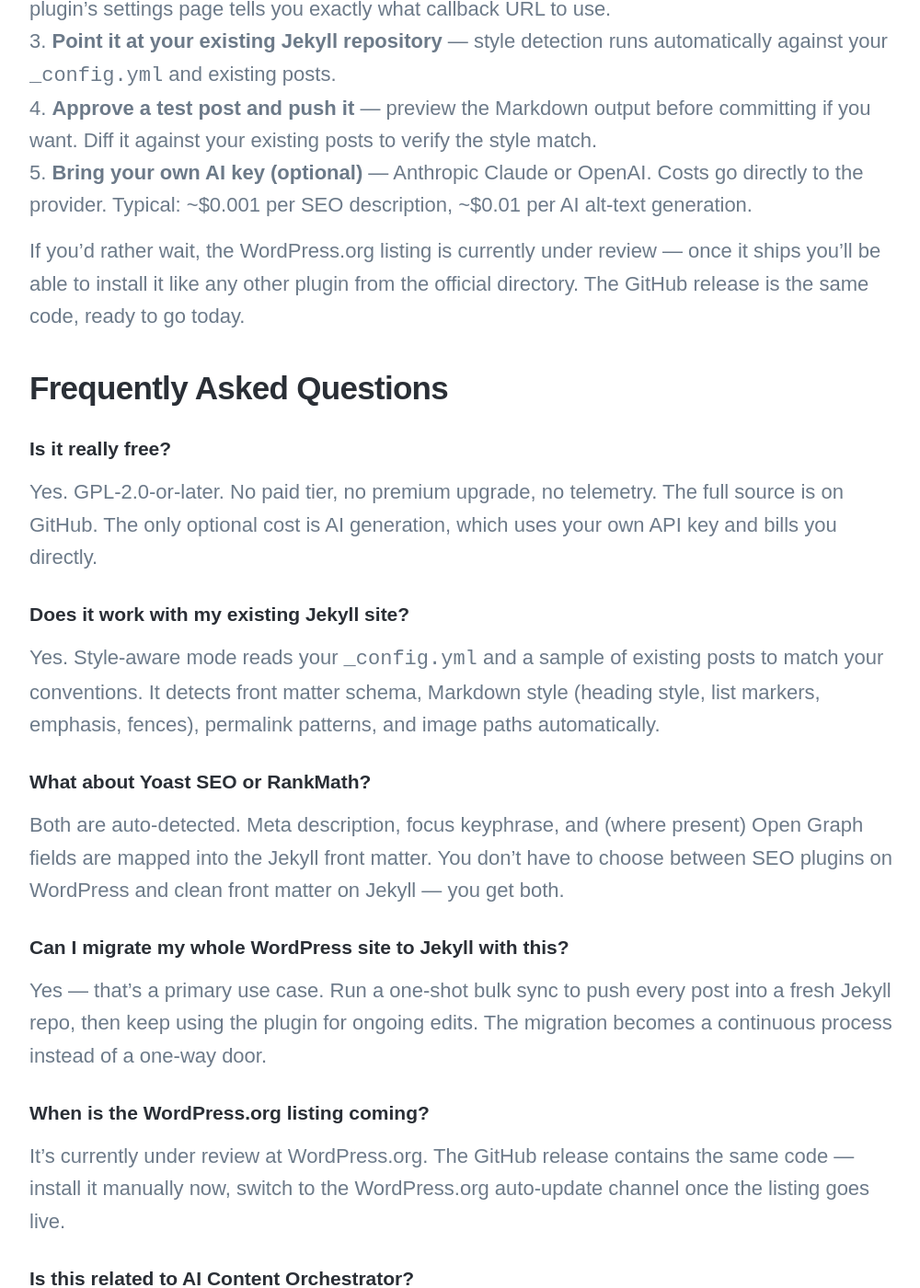
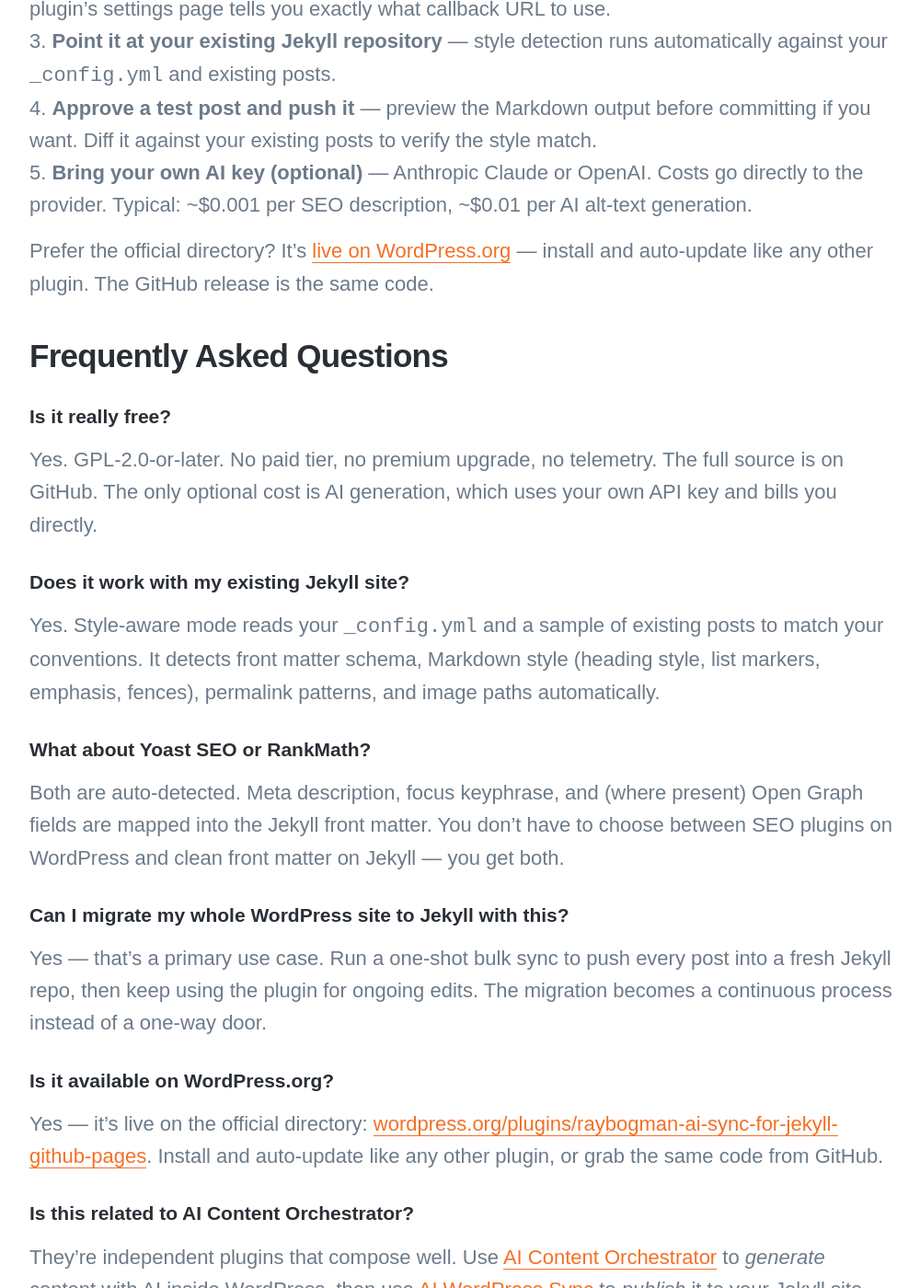
Before and after one commit to raybogman/raybogman.github.io, a Jekyll site: the page built from _posts/2026-06-01-ai-wordpress-sync-for-jekyll-github-pages.md, in a window 1280 px wide and 1400 px high, scrolled down 5372 px. Shown: the whole window at 92% size, without its empty margins (138-1138 px from the left). Built offline with Jekyll 4.4.1, drawn with Linux system fonts in a browser that asks for light colours; nearby versions of some CDN libraries; some web fonts are replaced; some of the changed text lies outside the part shown.

Commit message:
AI WordPress Sync is now live on WordPress.org — update everywhere
Plugin published at wordpress.org/plugins/raybogman-ai-sync-for-jekyll-github-pages
(v1.0.7). Update all 'coming soon / under review' references to live + add the
official URL:
- Product page: wp.org install button as primary CTA, evergreen note
- Blog post: all 'under review' claims -> live, reframed the wp.org FAQ, swapped
  GitHub-only CTAs to lead with wp.org
- JSON-LD: offer url -> wp.org listing, version 1.0.2 -> 1.0.7
- products.yml card tagline + llms.txt: add a dedicated product entry (v1.0.7)

Co-Authored-By: Claude Opus 4.8 (1M context) <noreply@anthropic.com>

```diff
--- a/_data/products.yml
+++ b/_data/products.yml
@@ -11,6 +11,6 @@
 - name: AI WordPress Sync for Jekyll & GitHub Pages
   url: /products/ai-wordpress-jekyll-sync/
   image: /assets/images/ai-wordpress-sync-for-jekyll-github-pages.png
-  tagline: Edit in WordPress, publish to Jekyll on GitHub Pages in one click — with optional AI for SEO and alt text.
+  tagline: Edit in WordPress, publish to Jekyll on GitHub Pages in one click. Free on WordPress.org, with optional AI for SEO and alt text.
   cta: Explore the plugin
   tags: [WordPress, Jekyll, GitHub Pages, AI, Open Source, Plugin]
--- a/_includes/json-ld-product-ai-wordpress-jekyll-sync.html
+++ b/_includes/json-ld-product-ai-wordpress-jekyll-sync.html
@@ -36,7 +36,7 @@
   "offers": {
     "@type": "Offer",
     "name": "Free (GPL)",
-    "url": "https://github.com/raybogman/raybogman-ai-sync-for-jekyll",
+    "url": "https://wordpress.org/plugins/raybogman-ai-sync-for-jekyll-github-pages/",
     "availability": "https://schema.org/InStock",
     "price": "0",
     "priceCurrency": "USD"
--- a/_posts/2026-06-01-ai-wordpress-sync-for-jekyll-github-pages.md
+++ b/_posts/2026-06-01-ai-wordpress-sync-for-jekyll-github-pages.md
@@ -1,7 +1,7 @@
 ---
 title: "AI WordPress Sync for Jekyll & GitHub Pages: Edit in WordPress, Publish to GitHub"
 date: "2026-06-01 09:00:00 +0000"
-description: "I built and released a free, open-source WordPress plugin that publishes posts to Jekyll on GitHub Pages — with optional AI for SEO descriptions and image alt text. Download from GitHub today."
+description: "I built and released a free, open-source WordPress plugin that publishes posts to Jekyll on GitHub Pages — with optional AI for SEO descriptions and image alt text. Now free on WordPress.org."
 featured_image: "/assets/images/ai-wordpress-sync-for-jekyll-github-pages.png"
 tags: [AI, WordPress, Jekyll, GitHub Pages, Open Source, Plugin]
 ---
@@ -10,7 +10,7 @@ tags: [AI, WordPress, Jekyll, GitHub Pages, Open Source, Plugin]
 
 After months of running this exact site (the one you're reading right now) on a hybrid setup — WordPress for writing, Jekyll on GitHub Pages for hosting — I built the missing piece and released it as free, open-source software.
 
-It's called **[AI WordPress Sync for Jekyll & GitHub Pages](/products/ai-wordpress-jekyll-sync/)**, and it's [available on GitHub today](https://github.com/raybogman/raybogman-ai-sync-for-jekyll). The WordPress.org listing is currently under review — once it ships, you'll be able to install it like any other plugin from the official directory.
+It's called **[AI WordPress Sync for Jekyll & GitHub Pages](/products/ai-wordpress-jekyll-sync/)**, and it's [live on WordPress.org](https://wordpress.org/plugins/raybogman-ai-sync-for-jekyll-github-pages/) today — install it like any other plugin from the official directory, or grab the source [on GitHub](https://github.com/raybogman/raybogman-ai-sync-for-jekyll).
 
 
 ## The Conventional Wisdom
@@ -85,13 +85,13 @@ Concrete use cases I'm already seeing:
 
 Here are my direct, actionable recommendations:
 
-1. **Download the plugin from GitHub today** — it's GPL-2.0-or-later, open source, and free forever. [github.com/raybogman/raybogman-ai-sync-for-jekyll](https://github.com/raybogman/raybogman-ai-sync-for-jekyll)
+1. **Install the plugin from WordPress.org today** — it's GPL-2.0-or-later, open source, and free forever. [wordpress.org/plugins/raybogman-ai-sync-for-jekyll-github-pages](https://wordpress.org/plugins/raybogman-ai-sync-for-jekyll-github-pages/) (or [grab the source on GitHub](https://github.com/raybogman/raybogman-ai-sync-for-jekyll))
 2. **Create a GitHub OAuth App** on your own GitHub account (free, takes two minutes). The plugin's settings page tells you exactly what callback URL to use.
 3. **Point it at your existing Jekyll repository** — style detection runs automatically against your `_config.yml` and existing posts.
 4. **Approve a test post and push it** — preview the Markdown output before committing if you want. Diff it against your existing posts to verify the style match.
 5. **Bring your own AI key (optional)** — Anthropic Claude or OpenAI. Costs go directly to the provider. Typical: ~$0.001 per SEO description, ~$0.01 per AI alt-text generation.
 
-If you'd rather wait, the WordPress.org listing is currently under review — once it ships you'll be able to install it like any other plugin from the official directory. The GitHub release is the same code, ready to go today.
+Prefer the official directory? It's [live on WordPress.org](https://wordpress.org/plugins/raybogman-ai-sync-for-jekyll-github-pages/) — install and auto-update like any other plugin. The GitHub release is the same code.
 
 
 ## Frequently Asked Questions
@@ -113,8 +113,8 @@ Both are auto-detected. Meta description, focus keyphrase, and (where present) O
 Yes — that's a primary use case. Run a one-shot bulk sync to push every post into a fresh Jekyll repo, then keep using the plugin for ongoing edits. The migration becomes a continuous process instead of a one-way door.
 
 
-### When is the WordPress.org listing coming?
-It's currently under review at WordPress.org. The GitHub release contains the same code — install it manually now, switch to the WordPress.org auto-update channel once the listing goes live.
+### Is it available on WordPress.org?
+Yes — it's live on the official directory: [wordpress.org/plugins/raybogman-ai-sync-for-jekyll-github-pages](https://wordpress.org/plugins/raybogman-ai-sync-for-jekyll-github-pages/). Install and auto-update like any other plugin, or grab the same code from GitHub.
 
 
 ### Is this related to AI Content Orchestrator?
@@ -125,4 +125,4 @@ They're independent plugins that compose well. Use [AI Content Orchestrator](/pr
 
 **The technology stack you choose for your blog should match the way you actually want to work.** If WordPress is where you think best, keep writing there. If Jekyll on GitHub Pages is where you want to serve, keep serving there. Stop letting the gap between the two cost you hours every week.
 
-Try it today: [github.com/raybogman/raybogman-ai-sync-for-jekyll](https://github.com/raybogman/raybogman-ai-sync-for-jekyll) — and let me know what you'd like to see in version 1.1. Drop a comment below, or [get in touch](/contact/) directly.
+Try it today: [wordpress.org/plugins/raybogman-ai-sync-for-jekyll-github-pages](https://wordpress.org/plugins/raybogman-ai-sync-for-jekyll-github-pages/) — and let me know what you'd like to see next. Drop a comment below, or [get in touch](/contact/) directly.
--- a/llms.txt
+++ b/llms.txt
@@ -24,12 +24,13 @@ sitemap: false
 ## Products
 
 - [AI Content Orchestrator]({{ site.url }}/products/ai-content-orchestrator/): WordPress plugin — end-to-end AI content pipeline that runs inside WordPress. **Free version live on WordPress.org** (https://wordpress.org/plugins/raybogman-ai-content-orchestrator/): timeout-proof 4-step pipeline — single-URL context scan, SEO metadata first, AI content generation (Claude or OpenAI, 4 blog styles), AI-generated featured images with optional branded title overlay, automatic internal linking, Yoast SEO integration, brand-voice control, human-in-the-loop draft/publish. Works on shared hosting. **Enterprise tier** adds scale and distribution: all 13 blog styles, multi-site + PDF context, competitor gap analysis, content refresh, bulk generation with scheduling and approval queue, up to 15 internal links, LinkedIn auto-share, Instagram captions, Thrive Architect output, and email-on-publish. Bring your own AI key; pay providers directly (~$0.02–$0.10 per post). Free version 1.0.2.
+- [AI WordPress Sync for Jekyll & GitHub Pages]({{ site.url }}/products/ai-wordpress-jekyll-sync/): Free, open-source WordPress plugin — **live on WordPress.org** (https://wordpress.org/plugins/raybogman-ai-sync-for-jekyll-github-pages/). Converts WordPress posts and pages to Jekyll Markdown with YAML front matter and pushes them straight to a GitHub Pages repository. Style-aware conversion (reads your existing Jekyll site to match conventions), GitHub OAuth login, two-way sync, inline + featured image upload, internal link rewriting, Yoast/RankMath SEO mapping, scheduled background sync, GitHub Actions trigger, and optional AI (Claude or OpenAI) for SEO meta descriptions and image alt text. GPL-2.0-or-later. Version 1.0.7.
 - [All products]({{ site.url }}/products/): Hub page for all products.
 
 ## Featured writing
 
 - [The AI Content Pipeline WordPress Has Been Missing]({{ site.url }}/blog/ai-content-pipeline-for-wordpress/): Why most AI writing plugins stop at raw text, and how AI Content Orchestrator runs the full content pipeline (scan, SEO, write, image, link, publish) inside WordPress. Covers the free WordPress.org version and the Enterprise tier.
-- [AI WordPress Sync for Jekyll & GitHub Pages]({{ site.url }}/blog/ai-wordpress-sync-for-jekyll-github-pages/): A free, open-source WordPress plugin that converts posts to Jekyll Markdown and pushes them to GitHub Pages, with optional AI for SEO descriptions and image alt text.
+- [AI WordPress Sync for Jekyll & GitHub Pages]({{ site.url }}/blog/ai-wordpress-sync-for-jekyll-github-pages/): A free, open-source WordPress plugin — now live on WordPress.org — that converts posts to Jekyll Markdown and pushes them to GitHub Pages, with optional AI for SEO descriptions and image alt text.
 - [All articles]({{ site.url }}/blog/): The full blog.
 
 ## Publications and projects
```
Also changed, not shown: other parts of _includes/json-ld-product-ai-wordpress-jekyll-sync.html (+1 -1 lines), _pages/ai-wordpress-jekyll-sync.md (+5 -2 lines).
